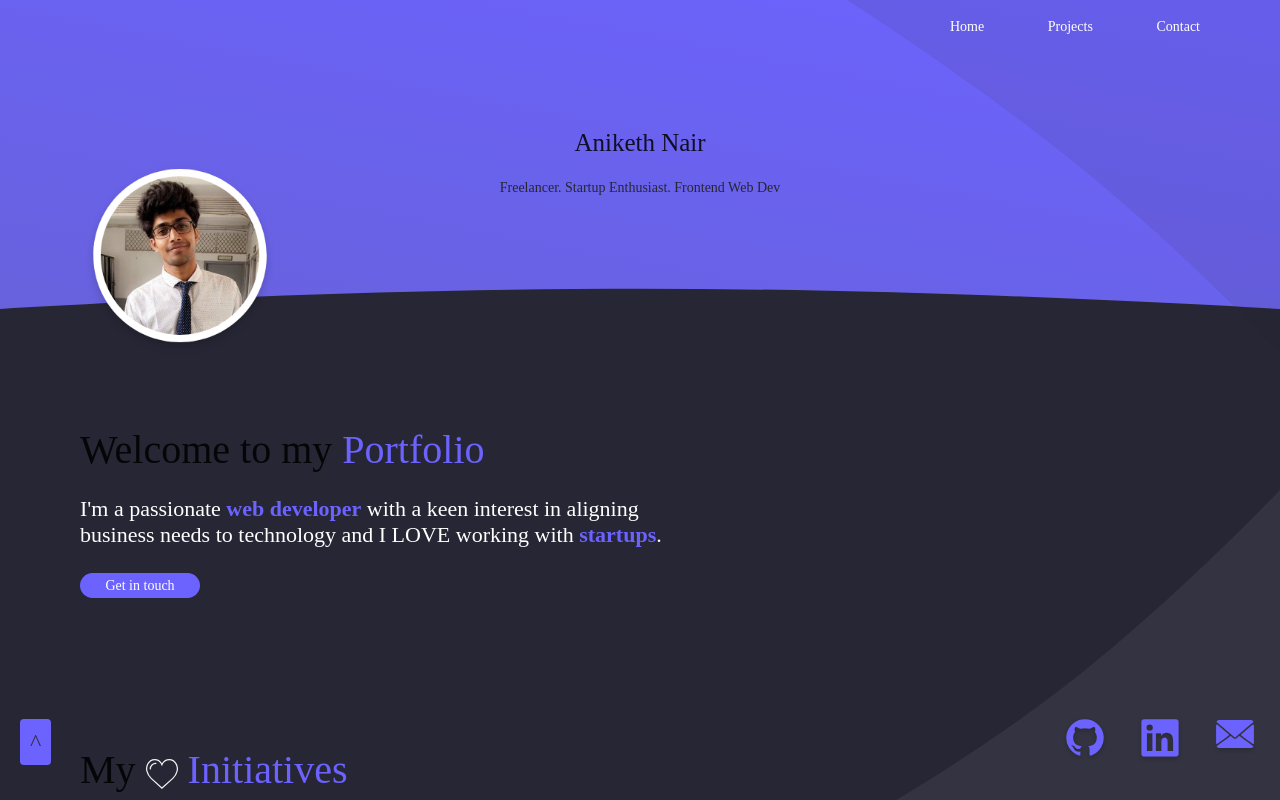
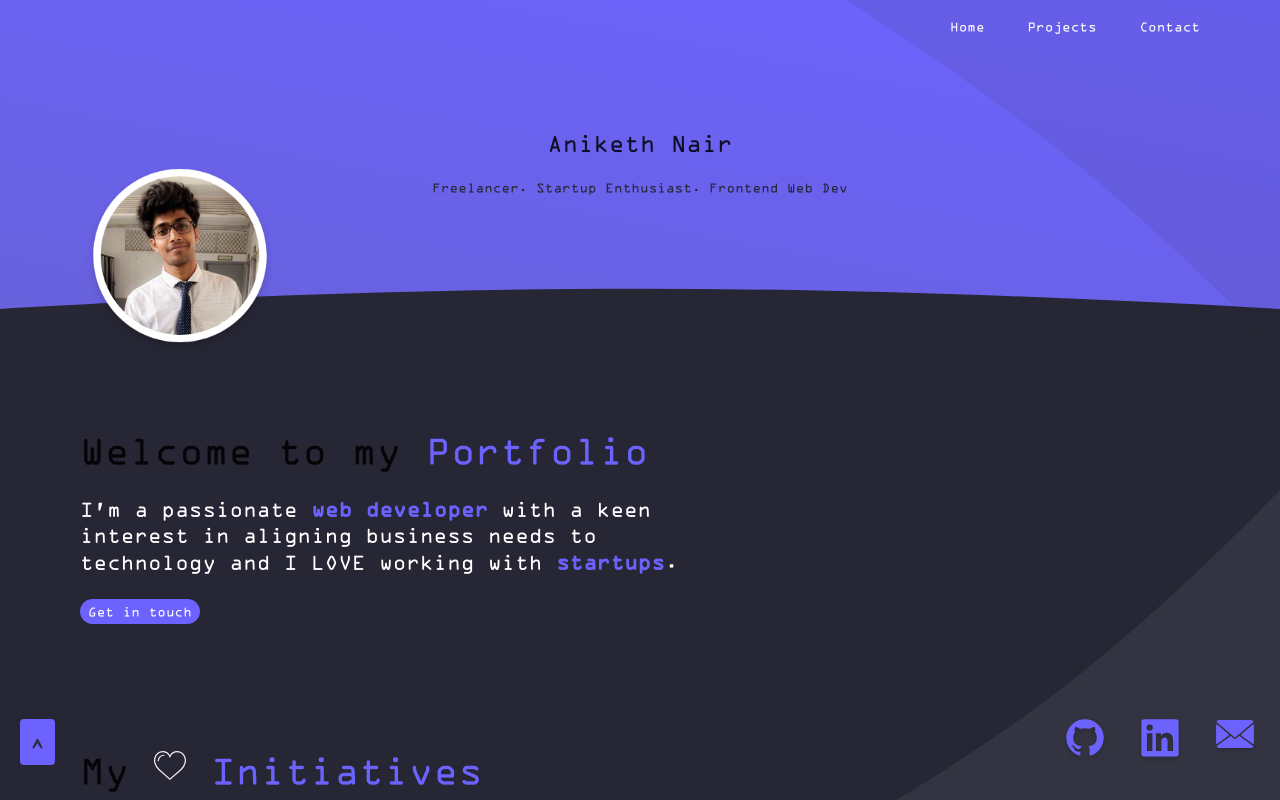
Before and after one commit to Takhine/portfolio, a React (Create React App) app: page / in a window 1280 px wide. Shown: the top 800 px of the page. Built offline with nearby package versions, Linux system fonts and the light colour scheme.

Commit message:
Font Fixes

```diff
--- a/src/static/styles/base/_base.scss
+++ b/src/static/styles/base/_base.scss
@@ -7,7 +7,7 @@
 
 @font-face{
     font-family:"OCR A";
-    src:url(../../fonts/OCR-A.ttf) format("truetype");
+    src:url(../../fonts/ocr-a-bt.ttf) format("truetype");
     font-weight: 200;
 }
 body{
--- a/src/static/styles/utilities/_variables.scss
+++ b/src/static/styles/utilities/_variables.scss
@@ -1,5 +1,5 @@
 // Font-family
-$main-font:'OCR A';
+$main-font:'OCR A', sans-serif;
 
 // Font Weights
 $light-font:200;
```
Also changed, not shown: src/static/fonts/OCR-A-Regular.ttf (added), src/static/fonts/ocr-a-bt.ttf (added).
